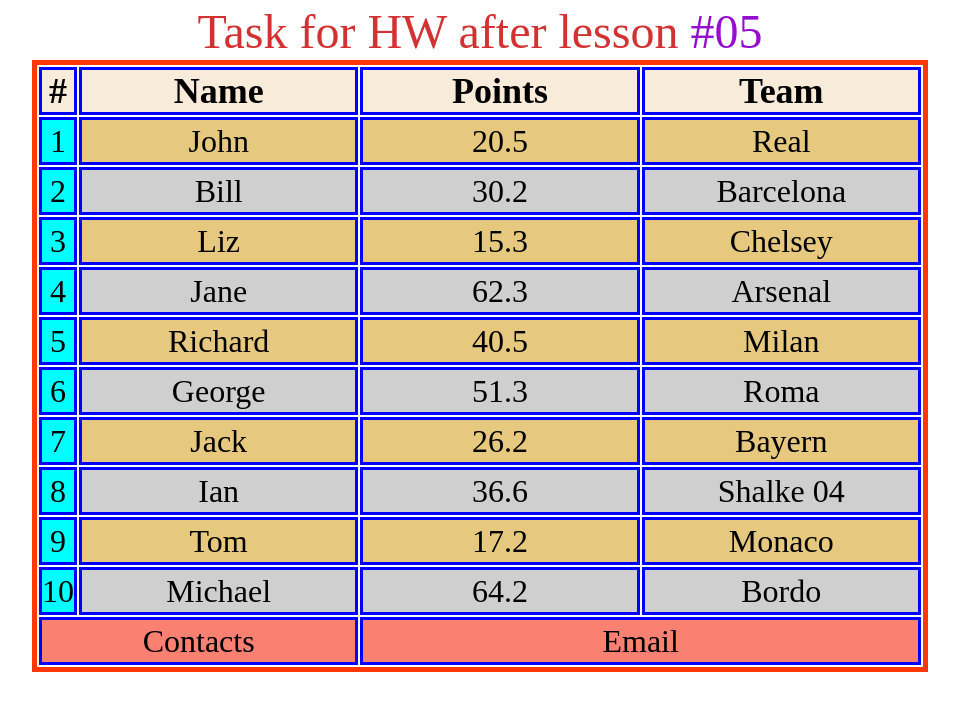
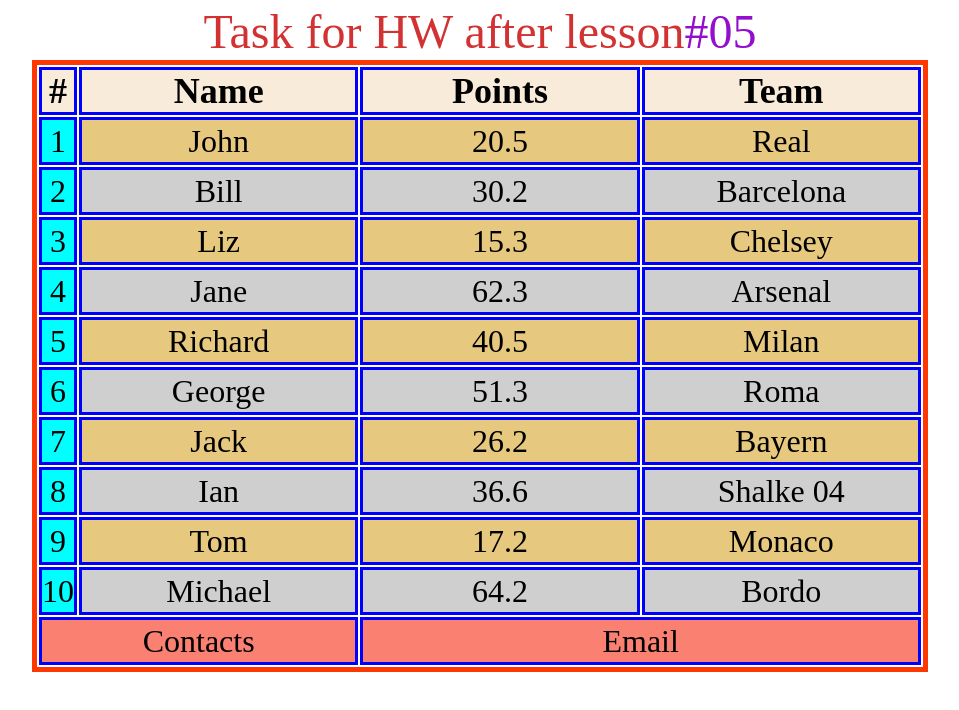
Before and after one commit to ziukoff1985/freshcode-html-css-hw-05-colorful-table, a plain HTML site: page index.html in a window 1280 px wide. Shown: the whole page, without its empty margins (160-1119 px from the left). Drawn offline with Linux system fonts and the light colour scheme.

Commit message:
Remove free space between caption and ::after

```diff
--- a/assets/css/styles.css
+++ b/assets/css/styles.css
@@ -18,14 +18,18 @@ section table:first-of-type {
 table caption:last-of-type {
   margin-bottom: 4px;
   margin-top: 8px;
-  font-size: 48px;
+  font-size: 0;
 }
 
 caption::first-line {
   color: rgb(211, 50, 50);
 }
 
-caption::after {
+span {
+  font-size: 48px;
+}
+
+span::after {
   content: "#05";
   color: rgb(148, 14, 205);
 }
--- a/index.html
+++ b/index.html
@@ -16,7 +16,7 @@
       <h1>Colorful Table</h1>
       <table>
         <caption>
-          Task for HW after lesson
+          <span>Task for HW after lesson</span>
         </caption>
         <thead>
           <tr>
```
